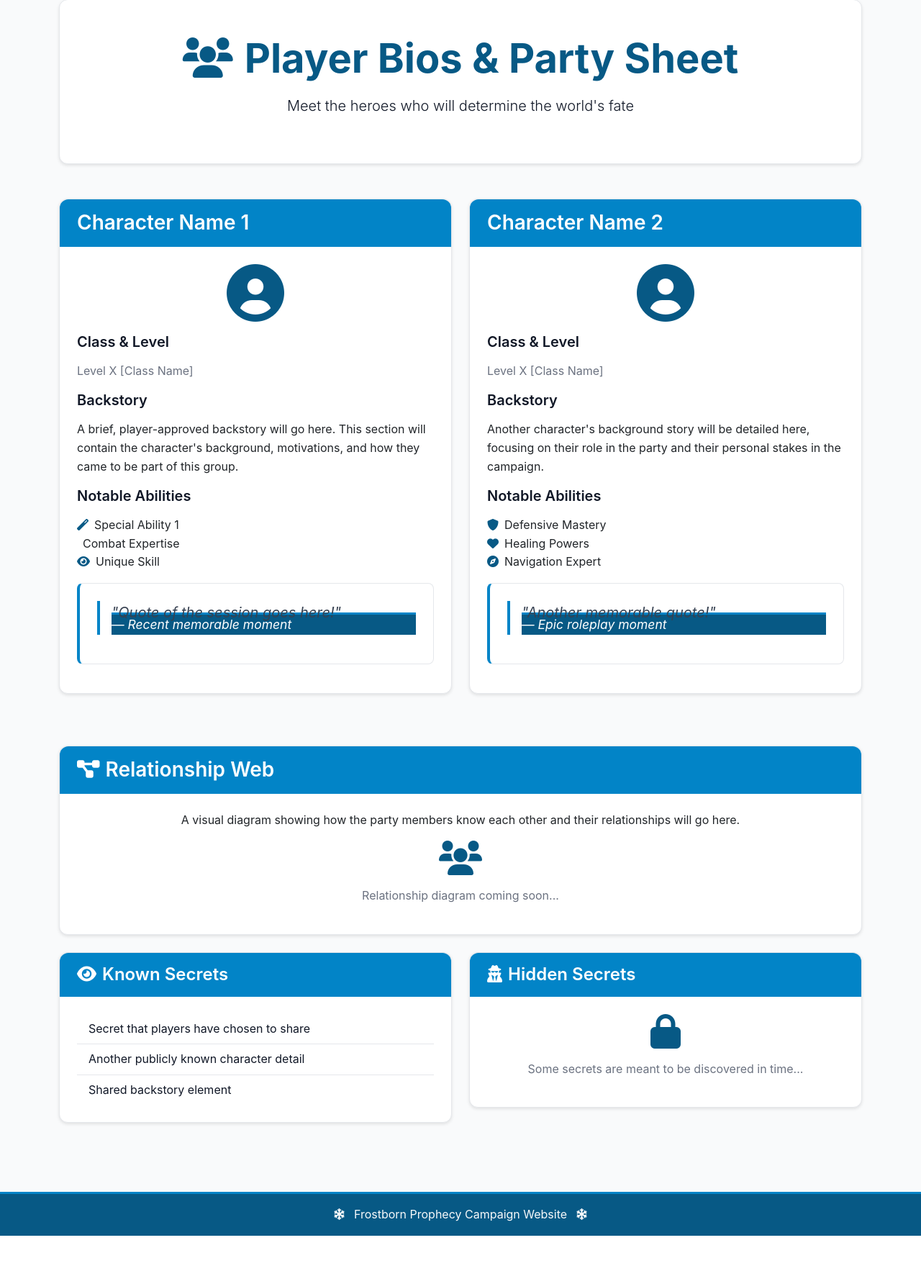
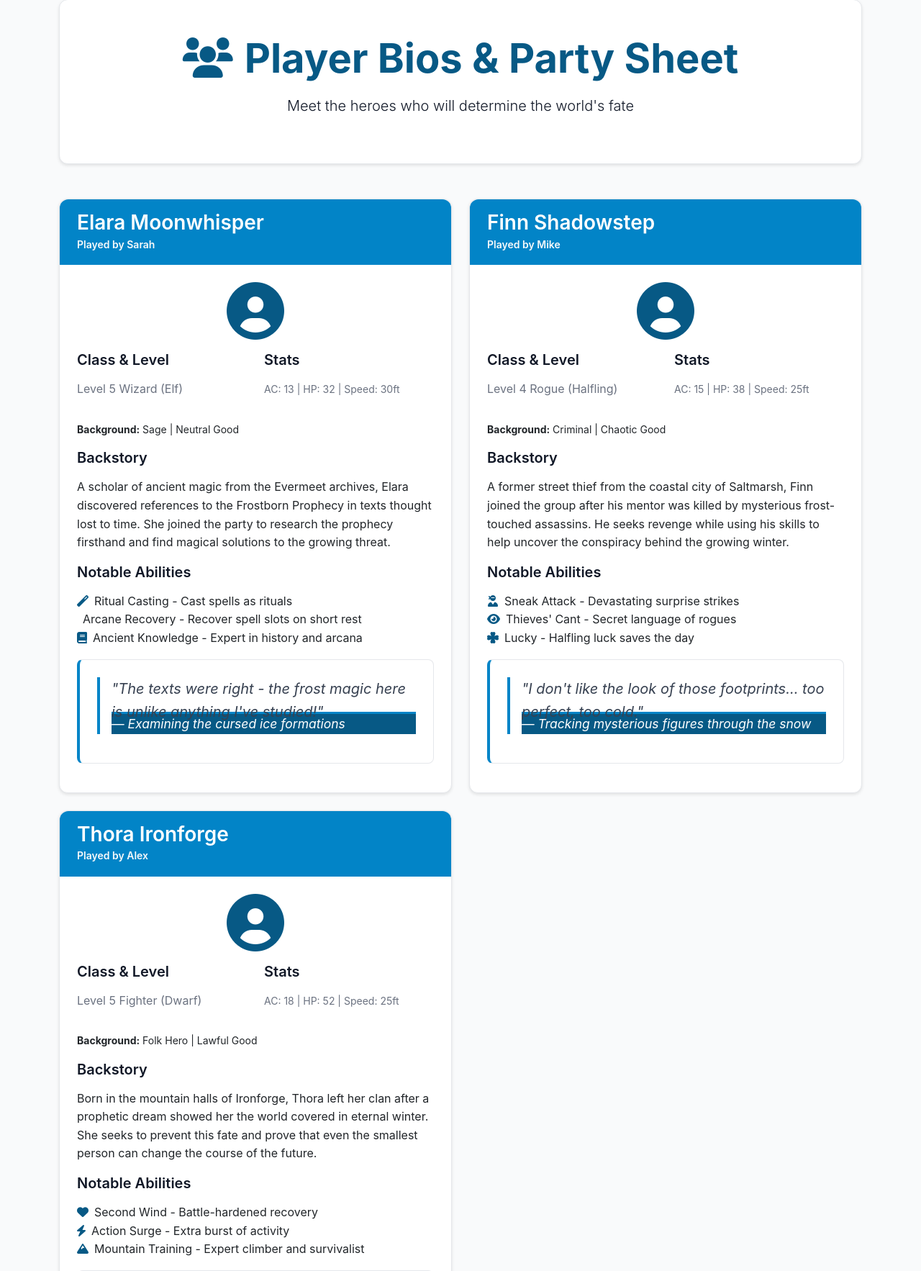
Before and after one commit to YourBr0ther/frostborn, a Flask app: page /players in a window 1280 px wide. Shown: the part 129-1895 px from the top of the page at 72% size. Before the commit the page ends 1846 px from the top, so only its background shows below. Run offline with Flask 3, Linux system fonts and the light colour scheme.

Commit message:
Add dynamic JSON-based player character system
- Create JSON data structure for player characters
- Add load_players() function to dynamically load character data
- Update players.html template to display JSON data dynamically
- Create sample player JSON files (Thora, Elara, Finn)
- Add comprehensive JSON structure with stats, abilities, quotes
- Support for character portraits, backstories, and recent quotes
- Add players data directory with README documentation
- Optional gitignore for private player data
- Automatic sorting and active/inactive character filtering

Features:
- Easy character management via JSON files
- Rich character data including stats, abilities, quotes
- Dynamic template rendering with fallbacks
- FontAwesome icon support for abilities
- Player name attribution
- Flexible data structure for campaign needs

To add characters: Create JSON files in data/players/ directory
To update characters: Edit JSON files and refresh website

🤖 Generated with [Claude Code](https://claude.ai/code)

Co-Authored-By: Claude <noreply@anthropic.com>

```diff
--- a/app.py
+++ b/app.py
@@ -3,13 +3,40 @@ from flask_socketio import SocketIO, emit
 from datetime import datetime
 import json
 import os
+import glob
 
 app = Flask(__name__)
 app.config['SECRET_KEY'] = 'frostborn_prophecy_secret_key'
 socketio = SocketIO(app, cors_allowed_origins="*", async_mode='threading')
 
-# Chat messages storage file
+# Data storage configuration
 MESSAGES_FILE = 'chat_messages.json'
+PLAYERS_DIR = 'data/players'
+
+def load_players():
+    """Load all player character data from JSON files"""
+    players = []
+
+    # Create players directory if it doesn't exist
+    if not os.path.exists(PLAYERS_DIR):
+        os.makedirs(PLAYERS_DIR, exist_ok=True)
+        return players
+
+    # Load all JSON files in the players directory
+    for file_path in glob.glob(os.path.join(PLAYERS_DIR, '*.json')):
+        try:
+            with open(file_path, 'r', encoding='utf-8') as f:
+                player_data = json.load(f)
+                # Only include active players
+                if player_data.get('active', True):
+                    players.append(player_data)
+        except (json.JSONDecodeError, IOError, KeyError) as e:
+            print(f"Error loading player file {file_path}: {e}")
+            continue
+
+    # Sort players by name for consistent display
+    players.sort(key=lambda x: x.get('name', ''))
+    return players
 
 def load_messages():
     """Load messages from JSON file"""
@@ -42,7 +69,8 @@ def index():
 
 @app.route('/players')
 def players():
-    return render_template('players.html')
+    players_data = load_players()
+    return render_template('players.html', players=players_data)
 
 @app.route('/npcs')
 def npcs():
--- /dev/null
+++ b/data/players/sample_player1.json
@@ -0,0 +1,38 @@
+{
+  "name": "Thora Ironforge",
+  "player": "Alex",
+  "class": "Fighter",
+  "level": 5,
+  "race": "Dwarf",
+  "portrait": null,
+  "backstory": "Born in the mountain halls of Ironforge, Thora left her clan after a prophetic dream showed her the world covered in eternal winter. She seeks to prevent this fate and prove that even the smallest person can change the course of the future.",
+  "abilities": [
+    {
+      "name": "Second Wind",
+      "icon": "fas fa-heart",
+      "description": "Battle-hardened recovery"
+    },
+    {
+      "name": "Action Surge",
+      "icon": "fas fa-bolt",
+      "description": "Extra burst of activity"
+    },
+    {
+      "name": "Mountain Training",
+      "icon": "fas fa-mountain",
+      "description": "Expert climber and survivalist"
+    }
+  ],
+  "recent_quote": {
+    "text": "By my beard, we'll see this prophecy undone!",
+    "context": "Before charging into the frost giant's lair"
+  },
+  "stats": {
+    "ac": 18,
+    "hp": 52,
+    "speed": 25
+  },
+  "background": "Folk Hero",
+  "alignment": "Lawful Good",
+  "active": true
+}
--- /dev/null
+++ b/data/players/sample_player2.json
@@ -0,0 +1,38 @@
+{
+  "name": "Elara Moonwhisper",
+  "player": "Sarah",
+  "class": "Wizard",
+  "level": 5,
+  "race": "Elf",
+  "portrait": null,
+  "backstory": "A scholar of ancient magic from the Evermeet archives, Elara discovered references to the Frostborn Prophecy in texts thought lost to time. She joined the party to research the prophecy firsthand and find magical solutions to the growing threat.",
+  "abilities": [
+    {
+      "name": "Ritual Casting",
+      "icon": "fas fa-magic",
+      "description": "Cast spells as rituals"
+    },
+    {
+      "name": "Arcane Recovery",
+      "icon": "fas fa-sparkles",
+      "description": "Recover spell slots on short rest"
+    },
+    {
+      "name": "Ancient Knowledge",
+      "icon": "fas fa-book",
+      "description": "Expert in history and arcana"
+    }
+  ],
+  "recent_quote": {
+    "text": "The texts were right - the frost magic here is unlike anything I've studied!",
+    "context": "Examining the cursed ice formations"
+  },
+  "stats": {
+    "ac": 13,
+    "hp": 32,
+    "speed": 30
+  },
+  "background": "Sage",
+  "alignment": "Neutral Good",
+  "active": true
+}
--- /dev/null
+++ b/data/players/sample_player3.json
@@ -0,0 +1,38 @@
+{
+  "name": "Finn Shadowstep",
+  "player": "Mike",
+  "class": "Rogue",
+  "level": 4,
+  "race": "Halfling",
+  "portrait": null,
+  "backstory": "A former street thief from the coastal city of Saltmarsh, Finn joined the group after his mentor was killed by mysterious frost-touched assassins. He seeks revenge while using his skills to help uncover the conspiracy behind the growing winter.",
+  "abilities": [
+    {
+      "name": "Sneak Attack",
+      "icon": "fas fa-user-ninja",
+      "description": "Devastating surprise strikes"
+    },
+    {
+      "name": "Thieves' Cant",
+      "icon": "fas fa-eye",
+      "description": "Secret language of rogues"
+    },
+    {
+      "name": "Lucky",
+      "icon": "fas fa-clover",
+      "description": "Halfling luck saves the day"
+    }
+  ],
+  "recent_quote": {
+    "text": "I don't like the look of those footprints... too perfect, too cold.",
+    "context": "Tracking mysterious figures through the snow"
+  },
+  "stats": {
+    "ac": 15,
+    "hp": 38,
+    "speed": 25
+  },
+  "background": "Criminal",
+  "alignment": "Chaotic Good",
+  "active": true
+}
--- a/templates/players.html
+++ b/templates/players.html
@@ -12,69 +12,77 @@
     </div>
 
     <div class="row">
+        {% for player in players %}
         <div class="col-md-6 mb-4">
             <div class="card bg-frost-light h-100">
                 <div class="card-header bg-frost-dark text-white">
-                    <h3 class="card-title mb-0">Character Name 1</h3>
+                    <h3 class="card-title mb-0">{{ player.name }}</h3>
+                    {% if player.player %}
+                    <small class="text-light">Played by {{ player.player }}</small>
+                    {% endif %}
                 </div>
                 <div class="card-body">
                     <div class="character-portrait mb-3 text-center">
+                        {% if player.portrait %}
+                        <img src="{{ player.portrait }}" alt="{{ player.name }}" class="rounded-circle" style="width: 120px; height: 120px; object-fit: cover;">
+                        {% else %}
                         <i class="fas fa-user-circle fa-5x text-frost-dark"></i>
+                        {% endif %}
                     </div>
-                    <h5>Class & Level</h5>
-                    <p class="text-muted">Level X [Class Name]</p>
+
+                    <div class="row mb-3">
+                        <div class="col-6">
+                            <h5>Class & Level</h5>
+                            <p class="text-muted">Level {{ player.level }} {{ player.class }}{% if player.race %} ({{ player.race }}){% endif %}</p>
+                        </div>
+                        {% if player.stats %}
+                        <div class="col-6">
+                            <h5>Stats</h5>
+                            <small class="text-muted">
+                                AC: {{ player.stats.ac }} | HP: {{ player.stats.hp }} | Speed: {{ player.stats.speed }}ft
+                            </small>
+                        </div>
+                        {% endif %}
+                    </div>
+
+                    {% if player.background %}
+                    <p class="small"><strong>Background:</strong> {{ player.background }}{% if player.alignment %} | {{ player.alignment }}{% endif %}</p>
+                    {% endif %}
 
                     <h5>Backstory</h5>
-                    <p>A brief, player-approved backstory will go here. This section will contain the character's background, motivations, and how they came to be part of this group.</p>
+                    <p>{{ player.backstory }}</p>
 
+                    {% if player.abilities %}
                     <h5>Notable Abilities</h5>
                     <ul class="list-unstyled">
-                        <li><i class="fas fa-magic me-2 text-frost-dark"></i>Special Ability 1</li>
-                        <li><i class="fas fa-sword me-2 text-frost-dark"></i>Combat Expertise</li>
-                        <li><i class="fas fa-eye me-2 text-frost-dark"></i>Unique Skill</li>
+                        {% for ability in player.abilities %}
+                        <li><i class="{{ ability.icon }} me-2 text-frost-dark"></i>{{ ability.name }}{% if ability.description %} - {{ ability.description }}{% endif %}</li>
+                        {% endfor %}
                     </ul>
+                    {% endif %}
 
+                    {% if player.recent_quote %}
                     <div class="quote-box mt-3">
                         <blockquote class="blockquote">
-                            <p class="mb-0">"Quote of the session goes here!"</p>
-                            <footer class="blockquote-footer">Recent memorable moment</footer>
+                            <p class="mb-0">"{{ player.recent_quote.text }}"</p>
+                            <footer class="blockquote-footer">{{ player.recent_quote.context }}</footer>
                         </blockquote>
                     </div>
+                    {% endif %}
                 </div>
             </div>
         </div>
-
-        <div class="col-md-6 mb-4">
-            <div class="card bg-frost-light h-100">
-                <div class="card-header bg-frost-dark text-white">
-                    <h3 class="card-title mb-0">Character Name 2</h3>
-                </div>
-                <div class="card-body">
-                    <div class="character-portrait mb-3 text-center">
-                        <i class="fas fa-user-circle fa-5x text-frost-dark"></i>
-                    </div>
-                    <h5>Class & Level</h5>
-                    <p class="text-muted">Level X [Class Name]</p>
-
-                    <h5>Backstory</h5>
-                    <p>Another character's background story will be detailed here, focusing on their role in the party and their personal stakes in the campaign.</p>
-
-                    <h5>Notable Abilities</h5>
-                    <ul class="list-unstyled">
-                        <li><i class="fas fa-shield-alt me-2 text-frost-dark"></i>Defensive Mastery</li>
-                        <li><i class="fas fa-heart me-2 text-frost-dark"></i>Healing Powers</li>
-                        <li><i class="fas fa-compass me-2 text-frost-dark"></i>Navigation Expert</li>
-                    </ul>
-
-                    <div class="quote-box mt-3">
-                        <blockquote class="blockquote">
-                            <p class="mb-0">"Another memorable quote!"</p>
-                            <footer class="blockquote-footer">Epic roleplay moment</footer>
-                        </blockquote>
-                    </div>
+        {% else %}
+        <div class="col-12">
+            <div class="card bg-frost-light">
+                <div class="card-body text-center">
+                    <i class="fas fa-users fa-3x text-frost-dark mb-3"></i>
+                    <h5>No Player Characters Found</h5>
+                    <p class="text-muted">Add JSON files to the <code>data/players/</code> directory to display characters here.</p>
                 </div>
             </div>
         </div>
+        {% endfor %}
     </div>
 
     <!-- Add more character cards as needed -->
```
Also changed, not shown: data/players/README.md (added), 1 other file.
